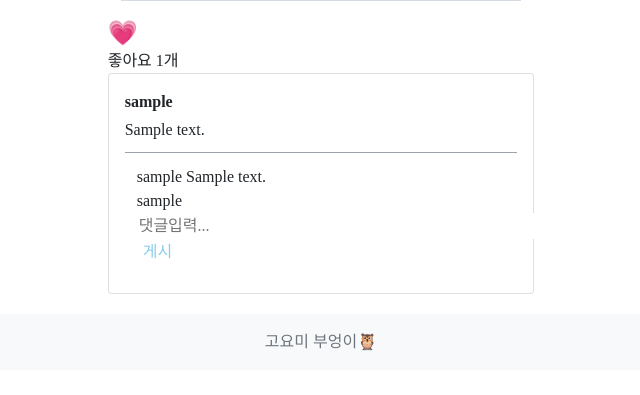
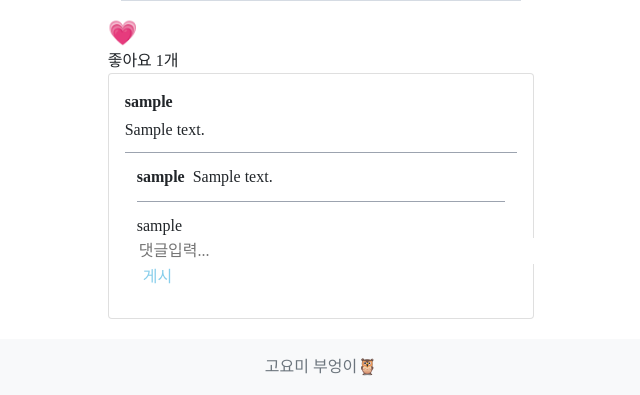
Before and after one commit to seuljaa/lllolll, a Django app: page /photo/photo_detail/1/ in a window 1280 px wide. Shown: the part 773-1168 px from the top of the page, without its empty margins (319-959 px from the left). Before the commit the page ends 1124 px from the top, so only its background shows below. Run offline with Django 4.2, Linux system fonts and the light colour scheme; a user stored in the database is signed in; tables that the repository leaves empty hold one stand-in row (values such as "Sample post"); grey boxes marked "Sample" are stand-in pictures; some libraries are stand-ins or nearby versions; some web fonts are replaced.

Commit message:
디자인변경

```diff
--- a/config/static/common.css
+++ b/config/static/common.css
@@ -176,6 +176,18 @@
   padding-top: 56px;
 }
 
+.t-pt-1 {
+  padding-top: 0.25rem;
+}
+
+.t-pt-3 {
+  padding-top: 0.75rem;
+}
+
+.t-pb-3 {
+  padding-bottom: 0.75rem;
+}
+
 .t-text-center {
   text-align: center;
 }
@@ -205,6 +217,16 @@
 .t-text-gray-400 {
   --tw-text-opacity: 1;
   color: rgb(156 163 175 / var(--tw-text-opacity));
+}
+
+.t-text-blue-300 {
+  --tw-text-opacity: 1;
+  color: rgb(147 197 253 / var(--tw-text-opacity));
+}
+
+.t-text-purple-400 {
+  --tw-text-opacity: 1;
+  color: rgb(192 132 252 / var(--tw-text-opacity));
 }
 
 .t-no-underline {
--- a/config/templates/photo/photo_detail.html
+++ b/config/templates/photo/photo_detail.html
@@ -41,12 +41,19 @@
         {{photo_detail.content}}
     </div>
     <div class="t-p-3 t-border-gray-400 t-border-solid t-border-t t-border-r-0 t-border-b-0 t-border-l-0">
-        {% if photo_detail.comment_set.count > 0 %}
-        {% for comment in photo_detail.comment_set.all %}
-        {{ comment.user }} {{ comment.content }}<br>
-        {% endfor %}
-        {% endif %}
-        <div>
+        <div class="t-pb-3">
+            {% if photo_detail.comment_set.count > 0 %}
+            {% for comment in photo_detail.comment_set.all %}
+            <div class="t-flex">
+                <div class="t-font-bold">
+                    {{ comment.user }}&nbsp;&nbsp;
+                </div>
+                {{ comment.content }}<br>
+            </div>
+            {% endfor %}
+            {% endif %}
+        </div>
+        <div class="t-pt-3 t-border-gray-400 t-border-solid t-border-t t-border-r-0 t-border-b-0 t-border-l-0">
             <form method="POST" action="{% url 'comment:comment_photo' photo_detail.id %}">
                 {% csrf_token %}
                 {{user}}
```
